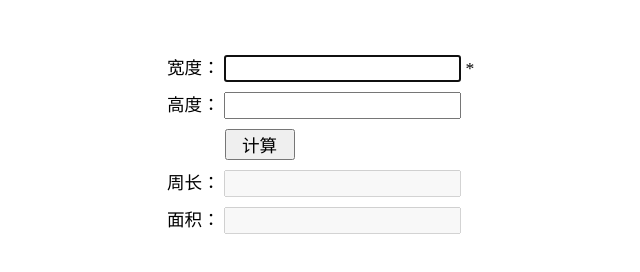
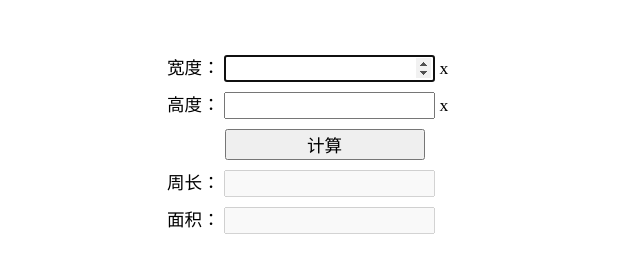
Before and after one commit to zouxiangyue/rectangle, a website: page index.html in a window 1280 px wide. Shown: the whole page, without its empty margins (293-933 px from the left). Drawn offline with nearby package versions, Linux system fonts and the light colour scheme.

Commit message:
h5表单验证

```diff
--- a/area.js
+++ /dev/null
@@ -1,4 +0,0 @@
-function area(w,h){
-  return Number(w)*Number(h);
-};
-module.exports=area;
--- a/index.html
+++ b/index.html
@@ -9,20 +9,20 @@
   </head>
 <body>
     <div>
-        <label>宽度：</label>
-        <input id="width" type="text" autofocus>
-        <span>*</span>
-        <br/>
-        <label>高度：</label>
-        <input id="height" type="text">
-         <br/>
-        <input id="calculate" type="button" value="计算">
-        <br/>
-        <label>周长：</label>
-        <input id="perimeter" type="text" disabled>
-        <br/>
-        <label for="">面积：</label>
-        <input id="area" type="text" disabled>
+        <form>
+          <label>宽度：</label>
+          <input id="width" type="number" min=0 max=100 step=1 required autofocus>
+          <span class='span1'></span><br/>
+          <label>高度：</label>
+          <input id="height" type='number' min=0 max=100 step=1 required>
+          <span class='span1'></span>
+          <br/>
+          <input id='calculate' type='button' value='计算'/><br/>
+          <label>周长：</label>
+          <input id='perimeter' type='test' disabled><br/>
+          <label>面积：</label>
+          <input id='area' type='test' disabled>
+        </form>
     </div>
   <script src="//apps.bdimg.com/libs/jquery/2.1.4/jquery.min.js"></script>
   <script src="calc.js"></script>
--- a/perimeter.js
+++ /dev/null
@@ -1,4 +0,0 @@
-function perimeter(w,h){
-  return 2*(Number(w)+Number(h));
-};
-module.exports=perimeter
--- a/rectangle.css
+++ b/rectangle.css
@@ -11,8 +11,15 @@ input, label {
     padding-left: 5px;
 
 }
-
+input{
+  width:200px;
+}
+.span1:after{
+  content:'x'
+}
+.span2:after{
+  content:'✓'
+}
 #calculate {
     margin-left: 63px;
-    width: 70px;
-}
+    width:7
```
Also changed, not shown: test/calc.test.js (deleted, +0 -25 lines).
